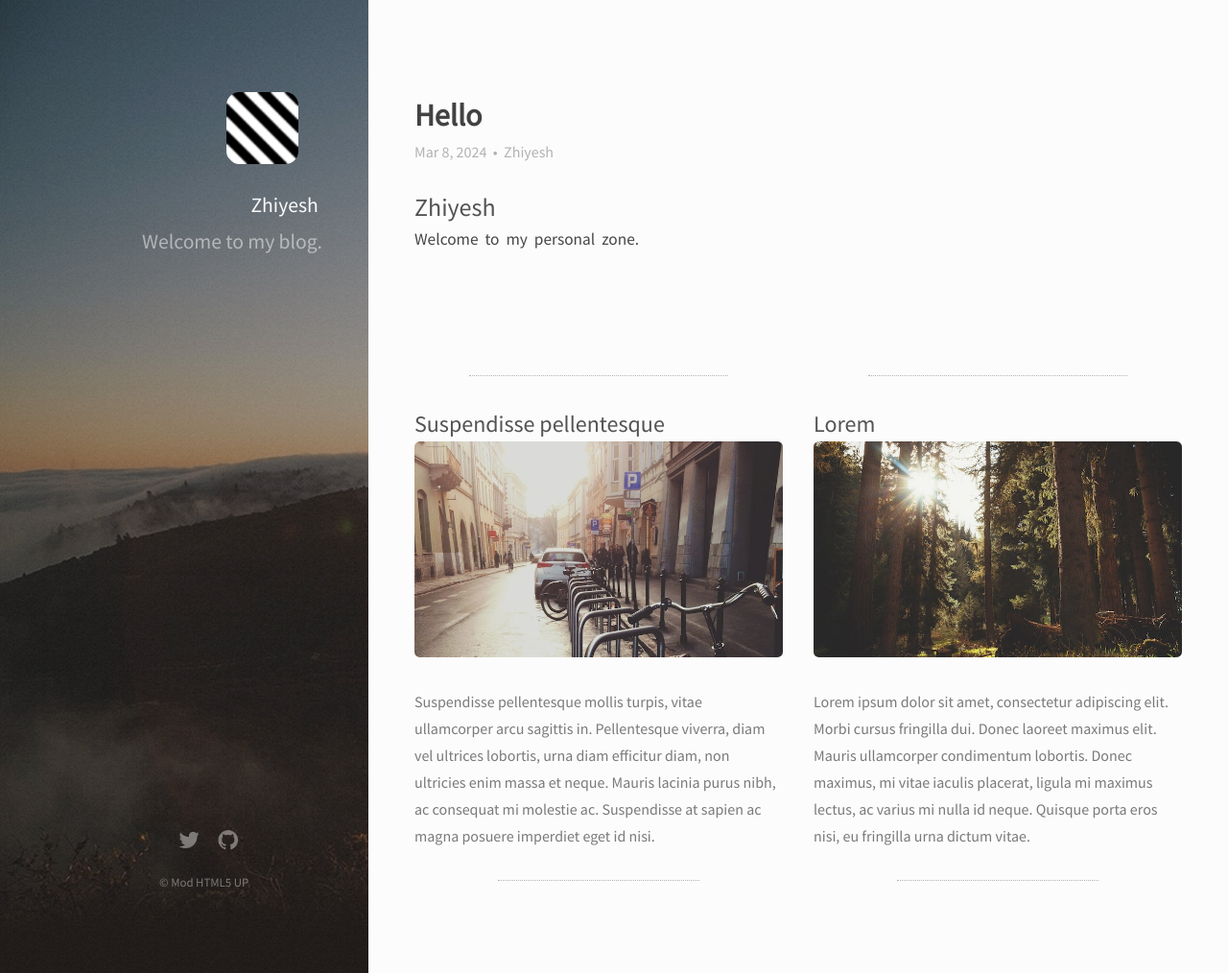
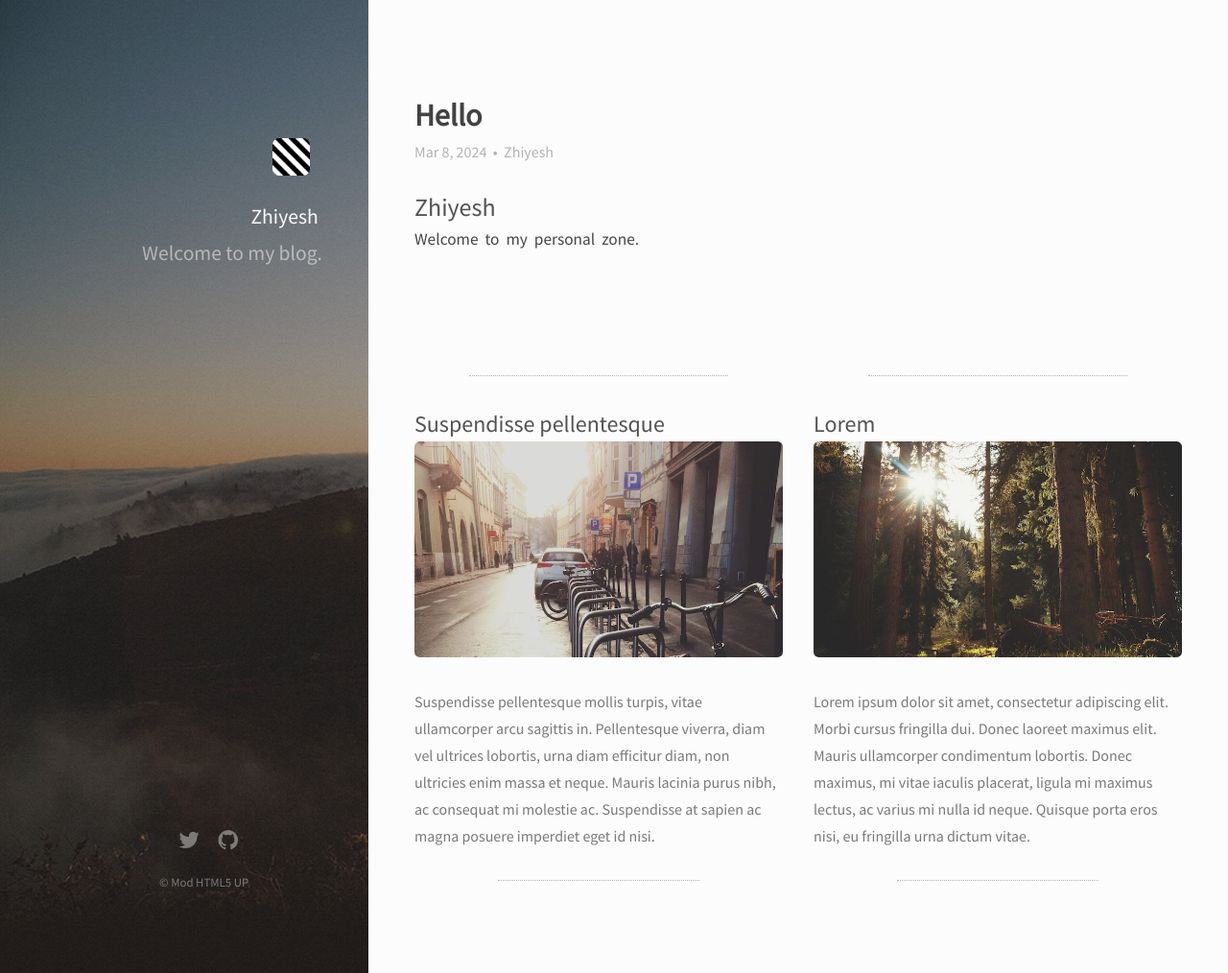
Before and after one commit to Zhiyelah/zhiyelah.github.io, a Jekyll site: the page built from index.html, in a window 1280 px wide and 1014 px high. Shown: the whole window at 96% size. Built offline with Jekyll 4.4.1, drawn with Linux system fonts in a browser that asks for light colours; nearby versions of some CDN libraries.

Commit message:
Update main.css

```diff
--- a/css/main.css
+++ b/css/main.css
@@ -2535,7 +2535,7 @@
 		#header .image.avatar {
 			margin: 0 0 1em 0;
 			width: 6.25em;
-			padding: 3em -2em 0 0;
+			padding: 3em 0 0 3em;
 		}
 
 /* Footer */
```
